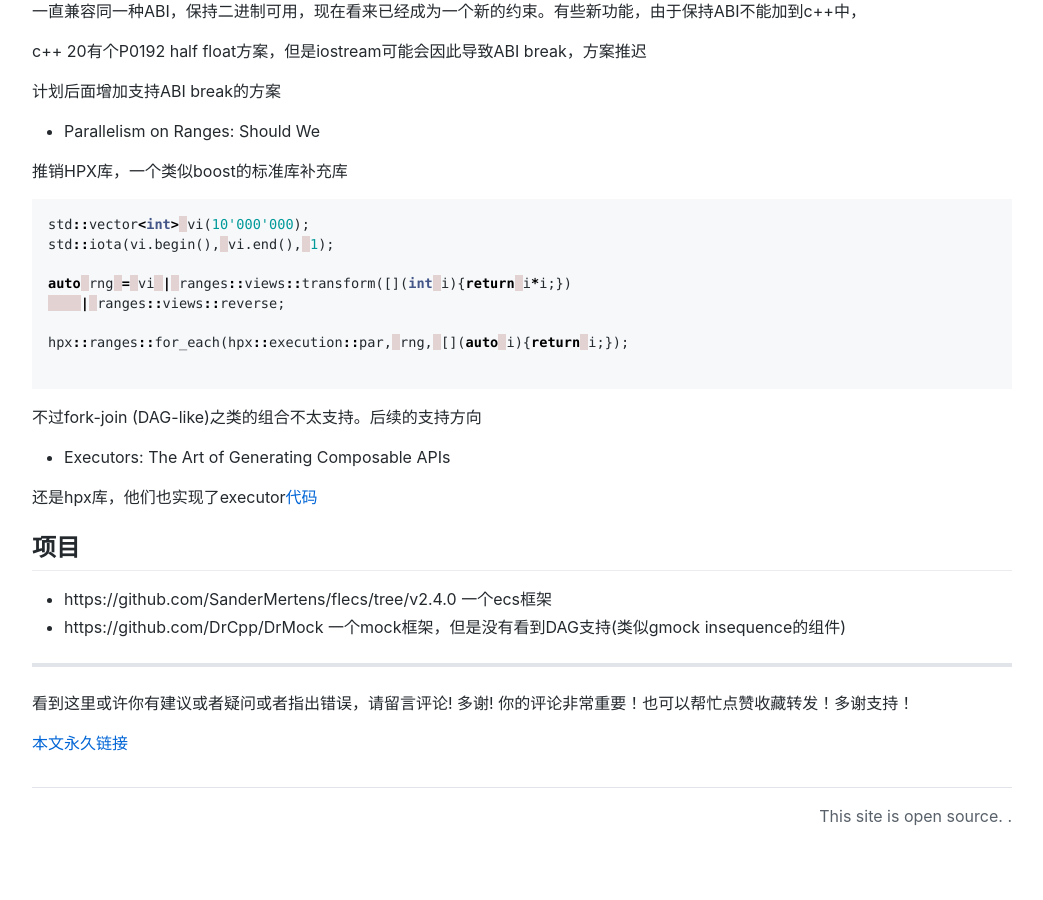
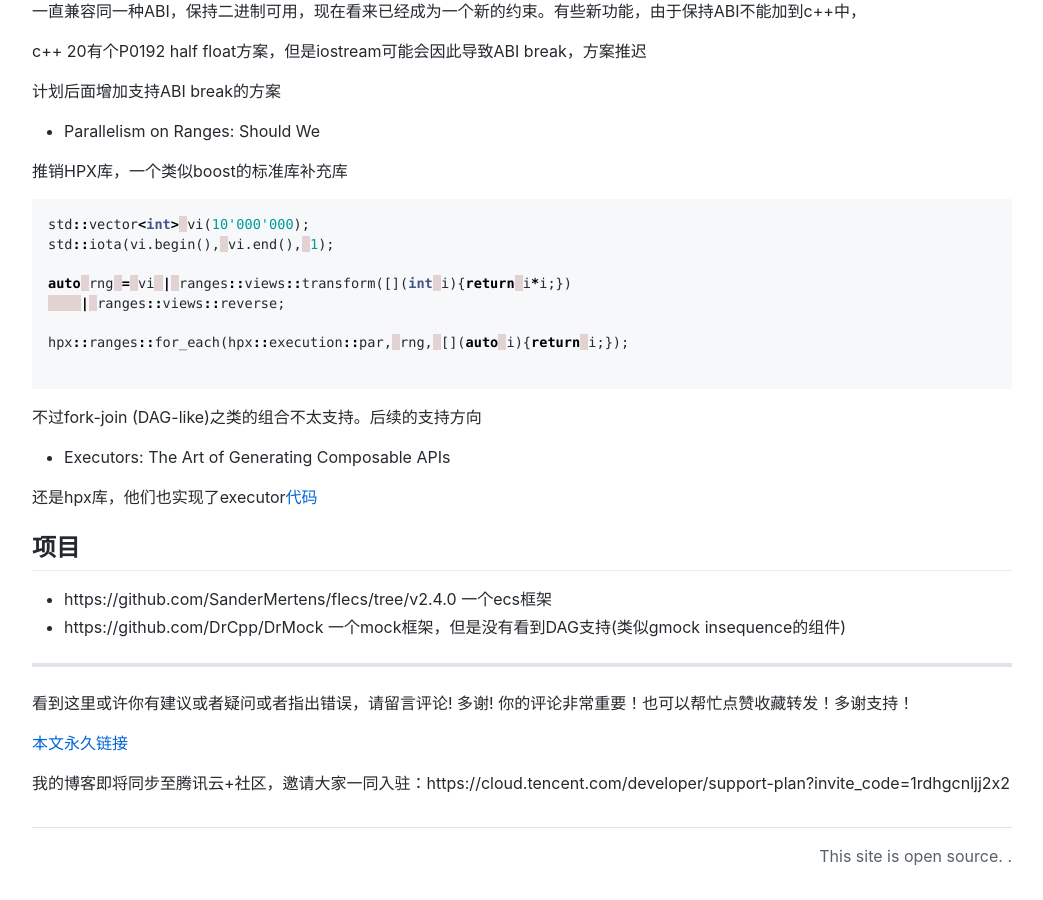
Before and after one commit to wanghenshui/cppweeklynews, a Jekyll site: the page built from posts/026.md, in a window 1280 px wide and 900 px high, scrolled down 9399 px. Shown: the whole window, without its empty margins (118-1161 px from the left). Built offline with Jekyll 4.4.1, drawn with Linux system fonts in a browser that asks for light colours; comment, search, counter and statistics services are not loaded; before the commit the page ends 10259 px from its top, so only the background shows below that; some of the changed lines change nothing that is shown.

Commit message:
cloud tencent

```diff
--- a/_config.yml
+++ b/_config.yml
@@ -21,7 +21,7 @@ plugins:
   - jekyll-feed
 name: C++ 动态新闻推送
 description: 每周更新c++相关信息
-url: https://wanghenshui.github.io
+url: https://wanghenshui.github.io/cppweeklynews
 feed_items: 10
 feed_update_period: daily
 feed_update_frequency: 1
--- a/posts/026.md
+++ b/posts/026.md
@@ -517,3 +517,5 @@ hpx::ranges::for_each(hpx::execution::par, rng, [](auto i){return i;});
 看到这里或许你有建议或者疑问或者指出错误，请留言评论! 多谢!  你的评论非常重要！也可以帮忙点赞收藏转发！多谢支持！
 
 [本文永久链接](https://wanghenshui.github.io/cppweeklynews/posts/026.html)
+
+我的博客即将同步至腾讯云+社区，邀请大家一同入驻：https://cloud.tencent.com/developer/support-plan?invite_code=1rdhgcnljj2x2
```
